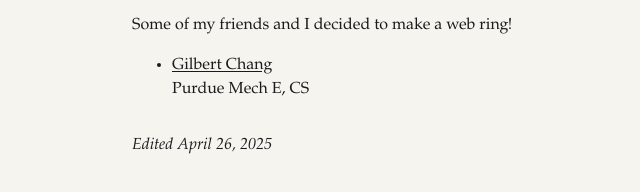
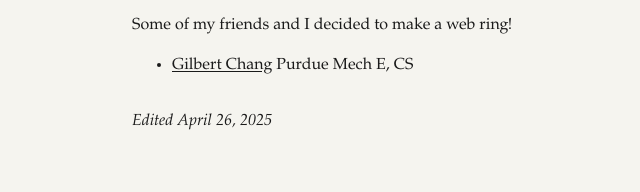
Before and after one commit to alotofpandas/aliuahma, a plain HTML site: page notes/20250426.html in a window 1280 px wide. Shown: the part 192-384 px from the top of the page, without its empty margins (183-823 px from the left). Drawn offline with Linux system fonts and the light colour scheme; a web font is replaced by a local one.

Commit message:
move to same line

```diff
--- a/notes/20250426.html
+++ b/notes/20250426.html
@@ -41,7 +41,7 @@
         </p>
 
         <ul>
-            <li><a href="https://gilcha.com/">Gilbert Chang</a></li> Purdue Mech E, CS
+            <li><a href="https://gilcha.com/">Gilbert Chang</a> Purdue Mech E, CS</li>
         </ul>
 
         <p class="with-space italic">
```
